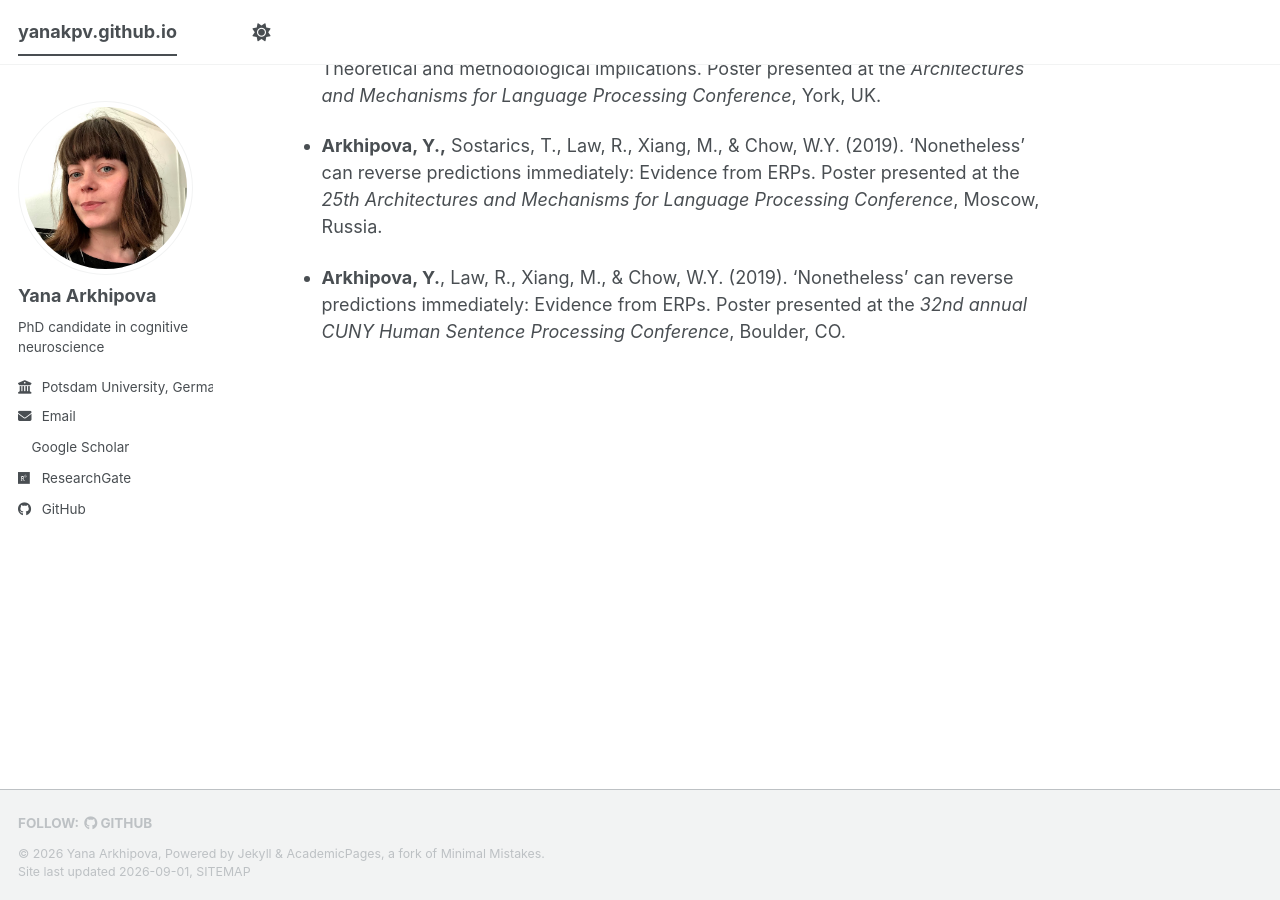
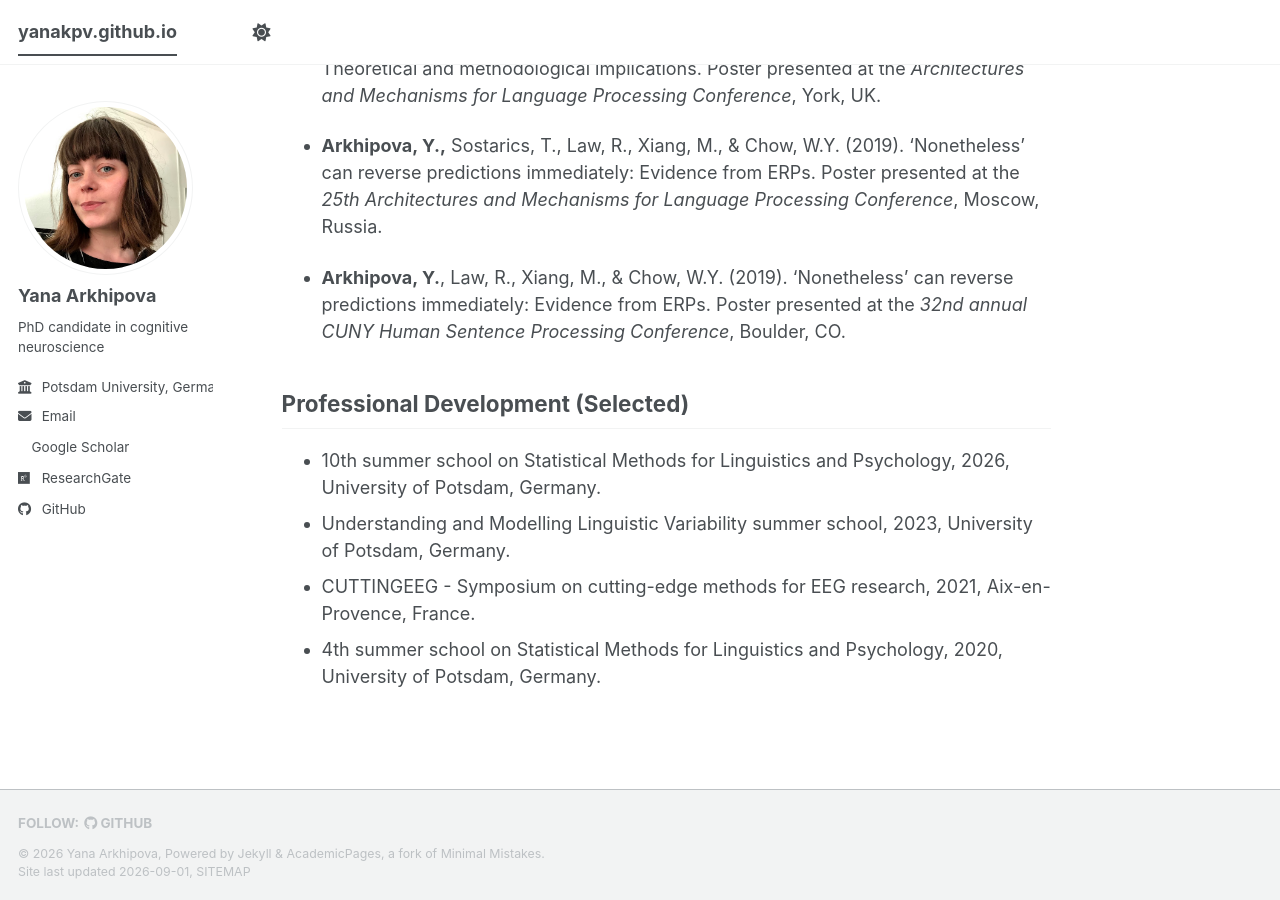
Before and after one commit to yanakpv/yanakpv.github.io, a Jekyll site: the page built from _pages/about.md, in a window 1280 px wide and 900 px high, scrolled down 3054 px. Built offline with Jekyll 4.4.1, drawn with Linux system fonts in a browser that asks for light colours; a style sheet for code colours, icons or effects is not loaded.

Commit message:
Update about.md

```diff
--- a/_pages/about.md
+++ b/_pages/about.md
@@ -84,3 +84,10 @@ Before starting my PhD I spent a year at the Max Planck Institute for Psycholing
 * **Arkhipova, Y.,** Sostarics, T., Law, R., Xiang, M., & Chow, W.Y. (2019). ‘Nonetheless’ can reverse predictions immediately: Evidence from ERPs. Poster presented at the _25th Architectures and Mechanisms for Language Processing Conference_, Moscow, Russia.
 
 * **Arkhipova, Y.**, Law, R., Xiang, M., & Chow, W.Y. (2019). ‘Nonetheless’ can reverse predictions immediately: Evidence from ERPs. Poster presented at the _32nd annual CUNY Human Sentence Processing Conference_, Boulder, CO.
+
+## Professional Development (Selected)
+
+* 10th summer school on Statistical Methods for Linguistics and Psychology, 2026, University of Potsdam, Germany.
+* Understanding and Modelling Linguistic Variability summer school, 2023, University of Potsdam, Germany.
+* CUTTINGEEG - Symposium on cutting-edge methods for EEG research, 2021, Aix-en-Provence, France.
+* 4th summer school on Statistical Methods for Linguistics and Psychology, 2020, University of Potsdam, Germany.
```
